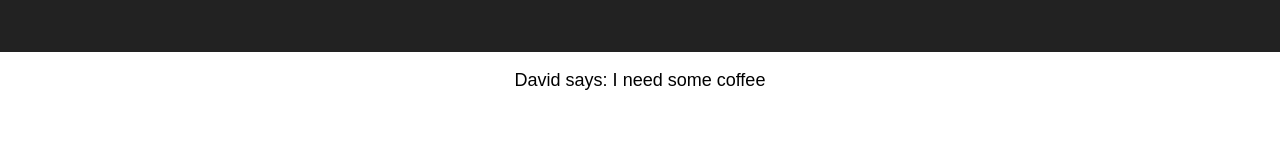
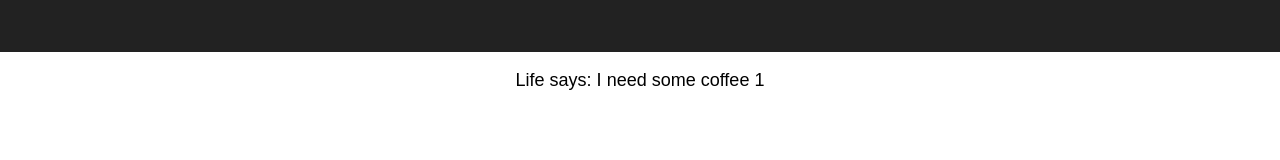
Before and after one commit to davideliason/starwarsinfo_api_react_redux, a React (Create React App) app: page / in a window 1280 px wide. Shown: the part 138-298 px from the top of the page. Built offline with nearby package versions, Linux system fonts and the light colour scheme.

Commit message:
set initial state, update

```diff
--- a/src/App.js
+++ b/src/App.js
@@ -2,6 +2,16 @@ import React, { Component } from 'react';
 import './App.css';
 
 class App extends Component {
+
+  constructor(props) {
+    super(props);
+    this.state = { number: 0 };
+  }
+
+  componentDidMount(){
+    this.setState({number: 1})
+  }
+
   render() {
     return (
       <div className="App">
@@ -9,7 +19,7 @@ class App extends Component {
            <h3>Hello world</h3>
         </header>
         <p className="App-intro">
-          {this.props.name} says: I need some coffee
+          {this.props.name} says: I need some coffee {this.state.number}
         </p>
       </div>
     );
--- a/src/index.js
+++ b/src/index.js
@@ -3,4 +3,4 @@ import ReactDOM from 'react-dom';
 import './index.css';
 import App from './App';
 
-ReactDOM.render(<App name="David" />, document.getElementById('root'));
+ReactDOM.render(<App name="Life" />, document.getElementById('root'));
```
